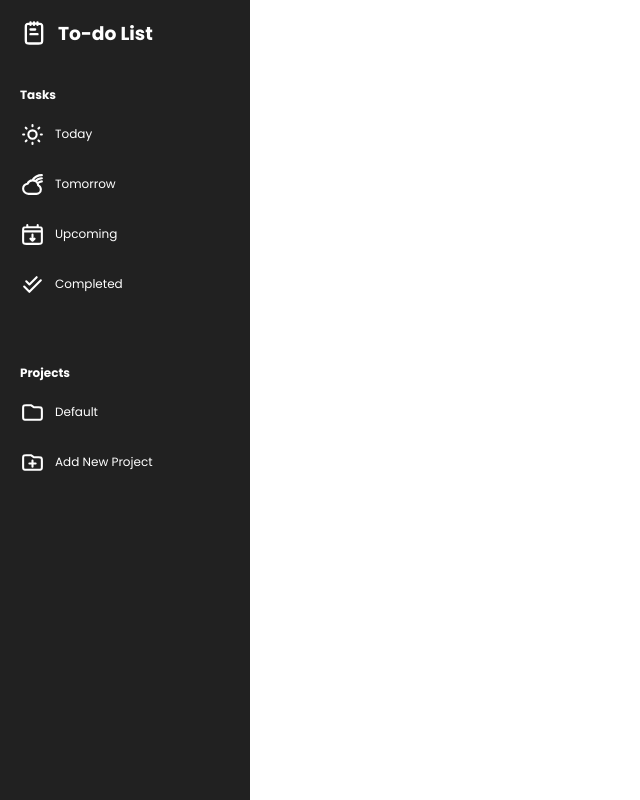
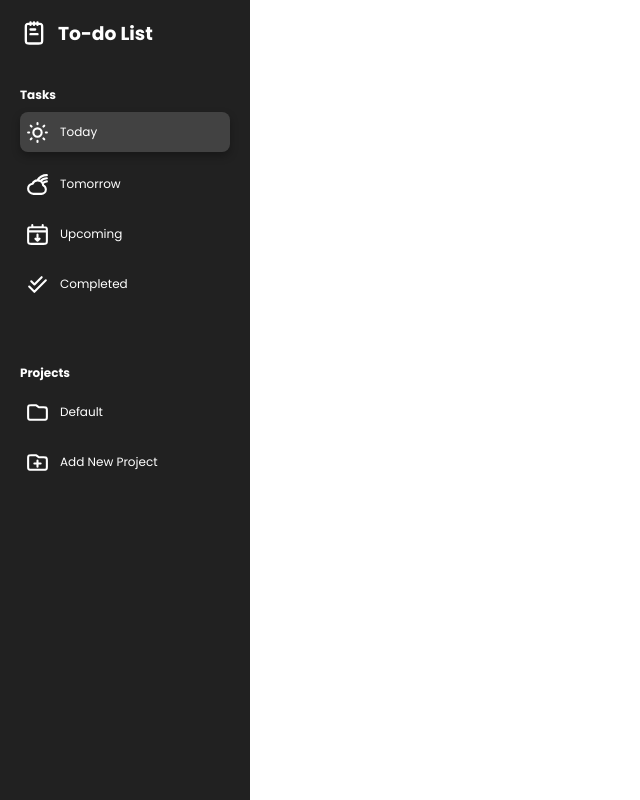
Before and after one commit to zenitchiii/todo-list-app, a website built with webpack: page src/main.html in a window 1280 px wide. In both pictures the pointer is over the element "Today". Shown: the whole page, without its empty margins (0-640 px from the left). Built offline with nearby package versions, Linux system fonts and the light colour scheme.

Commit message:
fixed css

```diff
--- /dev/null
+++ b/src/modules/landingPage.js
@@ -0,0 +1 @@
+const container = document.getElementById('todo-content');
--- a/src/styles/style.css
+++ b/src/styles/style.css
@@ -58,13 +58,23 @@ body {
     display: flex;
     align-items: center;
     height: 40px;
-    width: 400px;
     gap: 10px;
     font-size: var(--font-size);
 }
 
 .nav-task img, .nav-project img, .add-new-project img {
     height: 25px;
+    padding-left: 5px;
+}
+
+.nav-task:hover, .nav-project:hover, .add-new-project:hover {
+    background-color: var(--secondary-color);
+    height: 40px;
+    border-radius: 8px;
+    cursor: pointer;
+    transition: all 0.2s ease;
+    transform: translateY(-2px);
+    box-shadow: 0px 4px 8px rgba(0, 0, 0, 0.3);
 }
 
 #todo-content {
```
